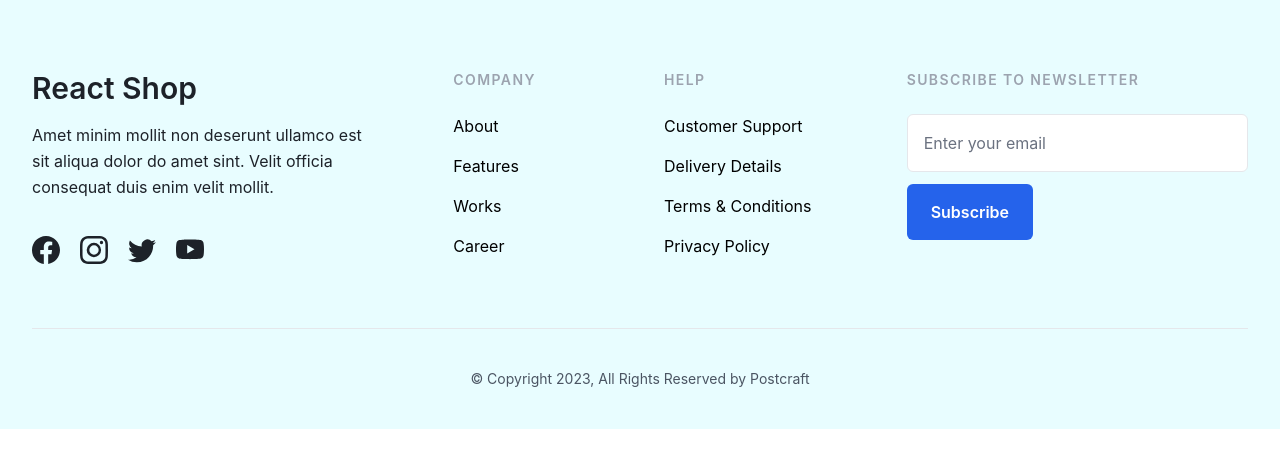
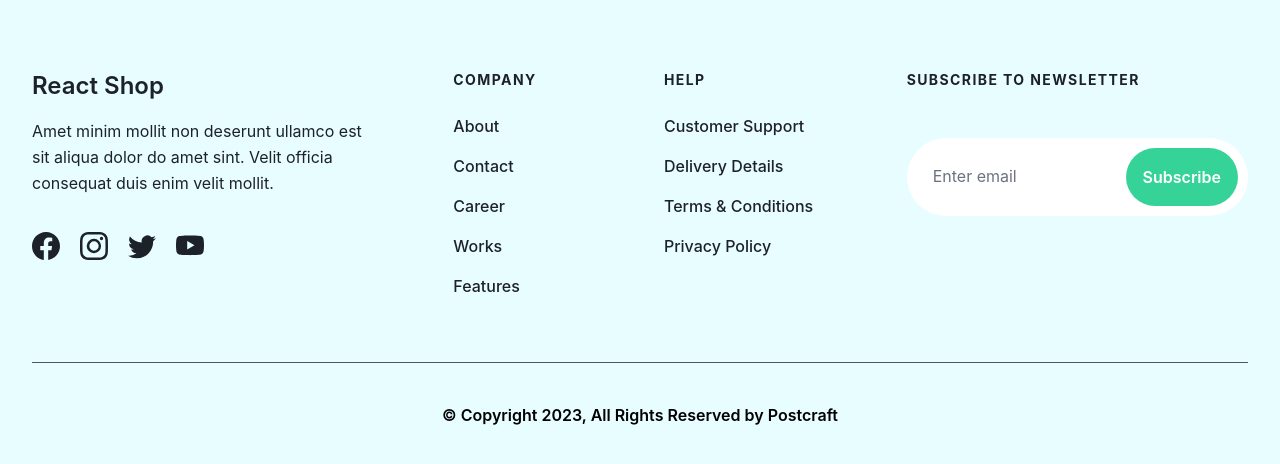
Before and after one commit to abdulalimemon/react-shop, a React (Create React App) app: page / in a window 1280 px wide. Shown: the part 720-1184 px from the top of the page. Before the commit the page ends 1149 px from the top, so only its background shows below. Built offline with nearby package versions, Linux system fonts and the light colour scheme.

Commit message:
Footer section complete

```diff
--- a/src/components/Footer.js
+++ b/src/components/Footer.js
@@ -18,7 +18,7 @@ const Footer = () => {
             <div className="px-4 mx-auto sm:px-6 lg:px-8 max-w-7xl">
                 <div className="grid grid-cols-2 md:col-span-3 lg:grid-cols-6 gap-y-16 gap-x-12">
                     <div className="col-span-2 md:col-span-3 lg:col-span-2 lg:pr-8">
-                        <h2 className="text-3xl font-semibold primary-text">React Shop</h2>
+                        <h2 className="text-2xl font-semibold primary-text">React Shop</h2>
                         <p className="text-base leading-relaxed primary-text mt-4">Amet minim mollit non deserunt ullamco est sit aliqua dolor do amet sint. Velit officia consequat duis enim velit mollit.</p>
 
                         <ul className="flex items-center space-x-5 mt-9">
@@ -46,66 +46,72 @@ const Footer = () => {
                     </div>
 
                     <div>
-                        <p className="text-sm font-semibold tracking-widest text-gray-400 uppercase">Company</p>
-
+                        <p className="text-sm font-bold tracking-widest primary-text uppercase">Company</p>
                         <ul className="mt-6 space-y-4">
                             <li>
-                                <a href="#" title="" className="flex text-base text-black transition-all duration-200 hover:text-blue-600 focus:text-blue-600"> About </a>
+                                <Link to="/about" className="flex text-base primary-text transition-all duration-200 font-medium hover:text-[#0098FA] hover:dark:text-[#36D399]"> About </Link>
                             </li>
-
                             <li>
-                                <a href="#" title="" className="flex text-base text-black transition-all duration-200 hover:text-blue-600 focus:text-blue-600"> Features </a>
+                                <Link to="/contact" className="flex text-base primary-text transition-all duration-200 font-medium hover:text-[#0098FA] hover:dark:text-[#36D399]"> Contact </Link>
                             </li>
-
                             <li>
-                                <a href="#" title="" className="flex text-base text-black transition-all duration-200 hover:text-blue-600 focus:text-blue-600"> Works </a>
+                                <Link to="/" className="flex text-base primary-text transition-all duration-200 font-medium hover:text-[#0098FA] hover:dark:text-[#36D399]"> Career </Link>
                             </li>
-
                             <li>
-                                <a href="#" title="" className="flex text-base text-black transition-all duration-200 hover:text-blue-600 focus:text-blue-600"> Career </a>
+                                <Link to="/" className="flex text-base primary-text transition-all duration-200 font-medium hover:text-[#0098FA] hover:dark:text-[#36D399]"> Works </Link>
+                            </li>
+                            <li>
+                                <Link to="/" className="flex text-base primary-text transition-all duration-200 font-medium hover:text-[#0098FA] hover:dark:text-[#36D399]"> Features </Link>
                             </li>
                         </ul>
                     </div>
 
                     <div>
-                        <p className="text-sm font-semibold tracking-widest text-gray-400 uppercase">Help</p>
-
+                        <p className="text-sm font-bold tracking-widest primary-text uppercase">Help</p>
                         <ul className="mt-6 space-y-4">
                             <li>
-                                <a href="#" title="" className="flex text-base text-black transition-all duration-200 hover:text-blue-600 focus:text-blue-600"> Customer Support </a>
+                                <Link to="/" className="flex text-base primary-text transition-all duration-200 font-medium hover:text-[#0098FA] hover:dark:text-[#36D399]"> Customer Support </Link>
                             </li>
-
                             <li>
-                                <a href="#" title="" className="flex text-base text-black transition-all duration-200 hover:text-blue-600 focus:text-blue-600"> Delivery Details </a>
+                                <Link to="/" className="flex text-base primary-text transition-all duration-200 font-medium hover:text-[#0098FA] hover:dark:text-[#36D399]"> Delivery Details </Link>
                             </li>
-
                             <li>
-                                <a href="#" title="" className="flex text-base text-black transition-all duration-200 hover:text-blue-600 focus:text-blue-600"> Terms & Conditions </a>
+                                <Link to="/" className="flex text-base primary-text transition-all duration-200 font-medium hover:text-[#0098FA] hover:dark:text-[#36D399]"> Terms & Conditions </Link>
                             </li>
-
                             <li>
-                                <a href="#" title="" className="flex text-base text-black transition-all duration-200 hover:text-blue-600 focus:text-blue-600"> Privacy Policy </a>
+                                <Link to="/" className="flex text-base primary-text transition-all duration-200 font-medium hover:text-[#0098FA] hover:dark:text-[#36D399]"> Privacy Policy </Link>
                             </li>
                         </ul>
                     </div>
 
                     <div className="col-span-2 md:col-span-1 lg:col-span-2 lg:pl-8">
-                        <p className="text-sm font-semibold tracking-widest text-gray-400 uppercase">Subscribe to newsletter</p>
+                        <p className="text-sm font-bold tracking-widest primary-text uppercase">Subscribe to newsletter</p>
 
-                        <form action="#" method="POST" className="mt-6">
-                            <div>
-                                <label for="email" className="sr-only">Email</label>
-                                <input type="email" name="email" id="email" placeholder="Enter your email" className="block w-full p-4 text-black placeholder-gray-500 transition-all duration-200 bg-white border border-gray-200 rounded-md focus:outline-none focus:border-blue-600 caret-blue-600" />
+                        <form className="mx-auto mt-8 accent2 lg:mx-0 sm:bg-transparent lg:mt-12 rounded-xl">
+                            <div className="p-4 sm:p-2 sm:bg-white sm:border-2 sm:border-transparent sm:rounded-full sm:focus-within:border-[#36D399] sm:focus-within:ring-1 sm:focus-within:ring-[#36D399]">
+                                <div className="flex flex-col items-start sm:flex-row">
+                                    <div className="flex-1 w-full min-w-0">
+                                        <div className="relative primary-text">
+                                            <label for="email" className='border-none'></label>
+                                            <input type="email" name="email" id="email" placeholder="Enter email"
+                                                className="md:focus:outline-0 border-0 block w-full px-4 py-4 text-base text-center text-black placeholder-gray-500 transition-all duration-200 focus:outline-[#36D399] rounded-full sm:text-left focus:border-#36D399 focus:ring-0"
+                                                required
+                                            />
+                                        </div>
+                                    </div>
+
+                                    <button type="submit" className=" inline-flex items-center justify-center w-full px-4 py-4 mt-4 font-semibold text-white transition-all duration-200 success border border-transparent rounded-full sm:w-auto sm:ml-4 sm:mt-0">
+                                        Subscribe
+                                    </button>
+                                </div>
                             </div>
-
-                            <button type="submit" className="inline-flex items-center justify-center px-6 py-4 mt-3 font-semibold text-white transition-all duration-200 bg-blue-600 rounded-md hover:bg-blue-700 focus:bg-blue-700">Subscribe</button>
                         </form>
                     </div>
                 </div>
 
-                <hr className="mt-16 mb-10 border-gray-200" />
+                <hr className="mt-16 mb-10 border-gray-600" />
 
-                <p className="text-sm text-center text-gray-600 mb-12 lg:mb-0">© Copyright {year}, All Rights Reserved by Postcraft</p>
+                <p className="text-md text-center text font-semibold mb-12 lg:mb-0">© Copyright {year}, All Rights Reserved by Postcraft</p>
             </div>
         </section>
     );
```
